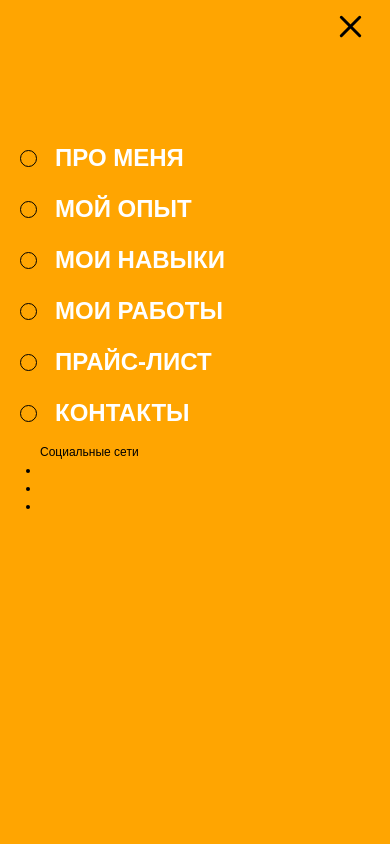
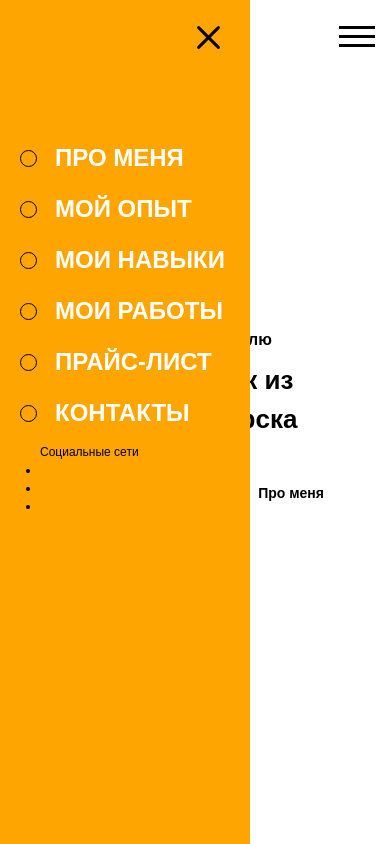
Before and after one commit to Sargeliu/Portfolio, a website: page source/index.html in a window 390 px wide. Both pictures are taken after a click on the button "Открыть меню". Shown: the top 844 px of the page. Drawn offline with nearby package versions, Linux system fonts and the light colour scheme; files that its build step writes are made by us from their sources.

Commit message:
Настроил меню hamburger

```diff
--- a/source/index.html
+++ b/source/index.html
@@ -14,9 +14,9 @@
     <a class="page-header__logo">
       <img class="page-header__logo-img" src="" width="" height="" alt="">
     </a>
-    <nav class="main-nav main-nav--opened main-nav--nojs">
+    <nav class="main-nav main-nav--closed main-nav--nojs">
       <button class="main-nav__toggle" type="button">
-        <span class="visually-hidden">Открыть меню</span>
+        <span class="visually-hidden">Закрыть меню</span>
       </button>
       <div class="main-nav__wrapper">
         <ul class="main-nav__list site-list">
@@ -57,6 +57,11 @@
   <main class="page-main">
     <h1 class="visually-hidden">Создание и продвижение сайтов в Магнитогорске</h1>
     <section class="promo">
+      <div class="hamburger">
+        <button class="hamburger__toggle" type="button">
+          <span class="visually-hidden">Открыть меню</span>
+        </button>
+      </div>
       <div class="promo__wrapper">
         <header class="promo__header">
           <h2 class="promo__title">Я web-разработчик из города Магнитогорска</h2>
--- a/source/js/script.js
+++ b/source/js/script.js
@@ -0,0 +1,11 @@
+const hamburger = document.querySelector('.hamburger__toggle'),
+      menu = document.querySelector('.main-nav'),
+      closeElem = document.querySelector('.main-nav--closed');
+
+hamburger.addEventListener('click', () => {
+    menu.classList.add('main-nav--opened');
+});
+
+closeElem.addEventListener('click', () => {
+    menu.classList.remove('main-nav--opened');
+});
--- a/source/less/blocks/main-nav.less
+++ b/source/less/blocks/main-nav.less
@@ -1,12 +1,26 @@
 .main-nav {
-  position: relative;
-  width: auto;
+  position: fixed;
+  width: 250px;
   height: 100vh;
+  left: -100%;
+  visibility: hidden;
+  opacity: 0;
   background-color: @yellow;
+  transition: all .6s;
+  z-index: 2;
+
+  &--opened {
+    left: 0;
+    visibility: visible;
+    opacity: 1;
+  }
+
+  @media (min-width: @desktop-width) {
+    width: 345px;
+  }
 
   &__toggle {
     position: absolute;
-    display: block;
     padding: 0;
     width: 36px;
     height: 21px;
@@ -19,31 +33,6 @@
   }
 }
 
-.main-nav--closed .main-nav__toggle::before {
-  content: "";
-  position: absolute;
-  width: 36px;
-  height: 3px;
-  top: 0;
-  right: 0;
-  background-color: #000000;
-  box-shadow: 0 7px 0 0 #000000, 0 15px 0 0 #000000;
-}
-
-.main-nav--closed .main-nav__toggle:active::before {
-  background-color: fade(#000000, 70%);
-  box-shadow: 0 7px 0 0 fade(#000000, 70%), 0 15px 0 0 fade(#000000, 70%);
-}
-
-.main-nav--opened .main-nav__wrapper {
-  position: absolute;
-  top: 0;
-  left: 0;
-  right: 70px;
-  z-index: 10;
-  min-height: 100vh;
-}
-
 .main-nav--opened .main-nav__toggle {
   top: 25px;
   right: 25px;
@@ -54,9 +43,9 @@
   &::after {
     content: "";
     position: absolute;
-    top: 0;
-    left: 0;
-    width: 29px;
+    top: 11px;
+    left: -3px;
+    width: 31px;
     height: 3px;
     background-color: #000000;
     border-radius: 4px;
@@ -76,9 +65,3 @@
     background-color: fade(#000000, 70%);
   }
 }
-
-@media (max-width: @mobile-width-only) {
-  .main-nav--closed .main-nav__list {
-    display: none;
-  }
-}
--- a/source/less/blocks/promo.less
+++ b/source/less/blocks/promo.less
@@ -2,11 +2,13 @@
   display: flex;
   justify-content: center;
   align-items: center;
+  position: relative;
   min-height: 100vh;
   background-image: url("../../img/me/background.jpg");
   background-repeat: no-repeat;
   background-position: 50% 50%;
   background-size: cover;
+  z-index: 1;
 
   &__wrapper {
     padding: 0 10px;
@@ -15,7 +17,6 @@
 
   &__header {
     display: grid;
-
   }
 
   &__title {
--- a/source/less/blocks/site-list.less
+++ b/source/less/blocks/site-list.less
@@ -19,6 +19,14 @@
       left: -35px;
       border: 1px solid #000000;
       border-radius: 50%;
+      transition: all 0.6s;
+    }
+
+    &:hover {
+      &::before {
+        background-color: #ffffff;
+        border-color: #ffffff;
+      }
     }
   }
 
@@ -28,6 +36,7 @@
     line-height: 36px;
     font-weight: 700;
     text-transform: uppercase;
+    transition: 0.6s;
 
     &:hover {
       color: #000000;
--- /dev/null
+++ b/source/less/global/hamburger.less
@@ -0,0 +1,42 @@
+.hamburger {
+  position: absolute;
+  width: 36px;
+  height: 21px;
+  top: 25px;
+  right: 15px;
+  z-index: 2;
+  cursor: pointer;
+
+  @media (min-width: @desktop-width) {
+      top: 30px;
+      right: 30px;
+    }
+
+  &__toggle {
+    padding: 0;
+    width: 36px;
+    height: 21px;
+    top: 25px;
+    right: 25px;
+    z-index: 2;
+    background-color: transparent;
+    border: none;
+    cursor: pointer;
+
+    &::before {
+      content: "";
+      position: absolute;
+      width: 36px;
+      height: 3px;
+      top: 1px;
+      right: 0px;
+      background-color: #000000;
+      box-shadow: 0 9px 0 0 #000000, 0 18px 0 0 #000000;
+    }
+
+    &:active::before {
+      background-color: fade(#000000, 70%);
+      box-shadow: 0 9px 0 0 fade(#000000, 70%), 0 18px 0 0 fade(#000000, 70%);
+    }
+  }
+}
--- a/source/less/style.less
+++ b/source/less/style.less
@@ -3,6 +3,7 @@
 @import "global/global.less";
 @import "global/variables.less";
 @import "global/button.less";
+@import "global/hamburger.less";
 
 // blocks
 @import "blocks/page.less";
```
